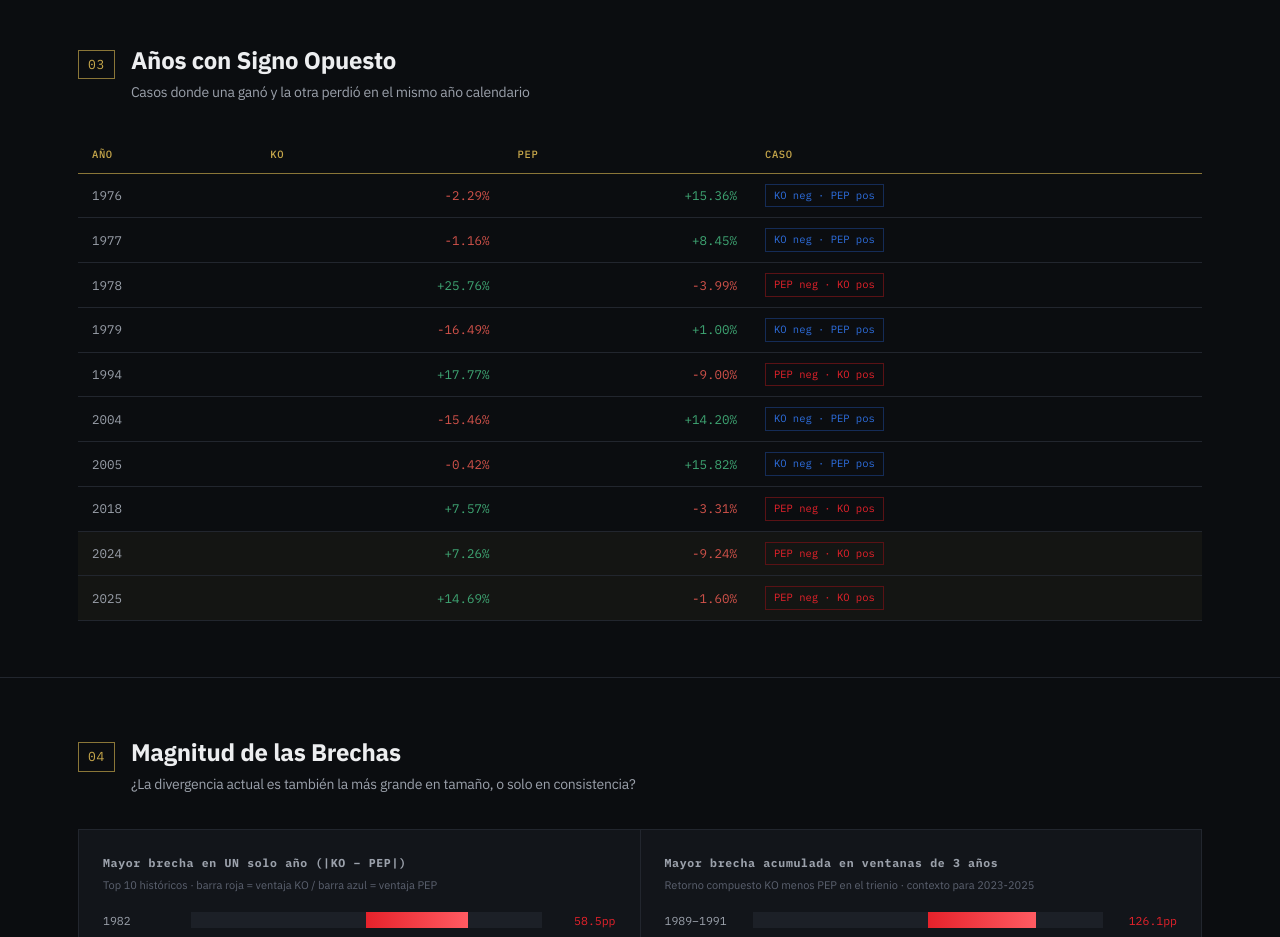
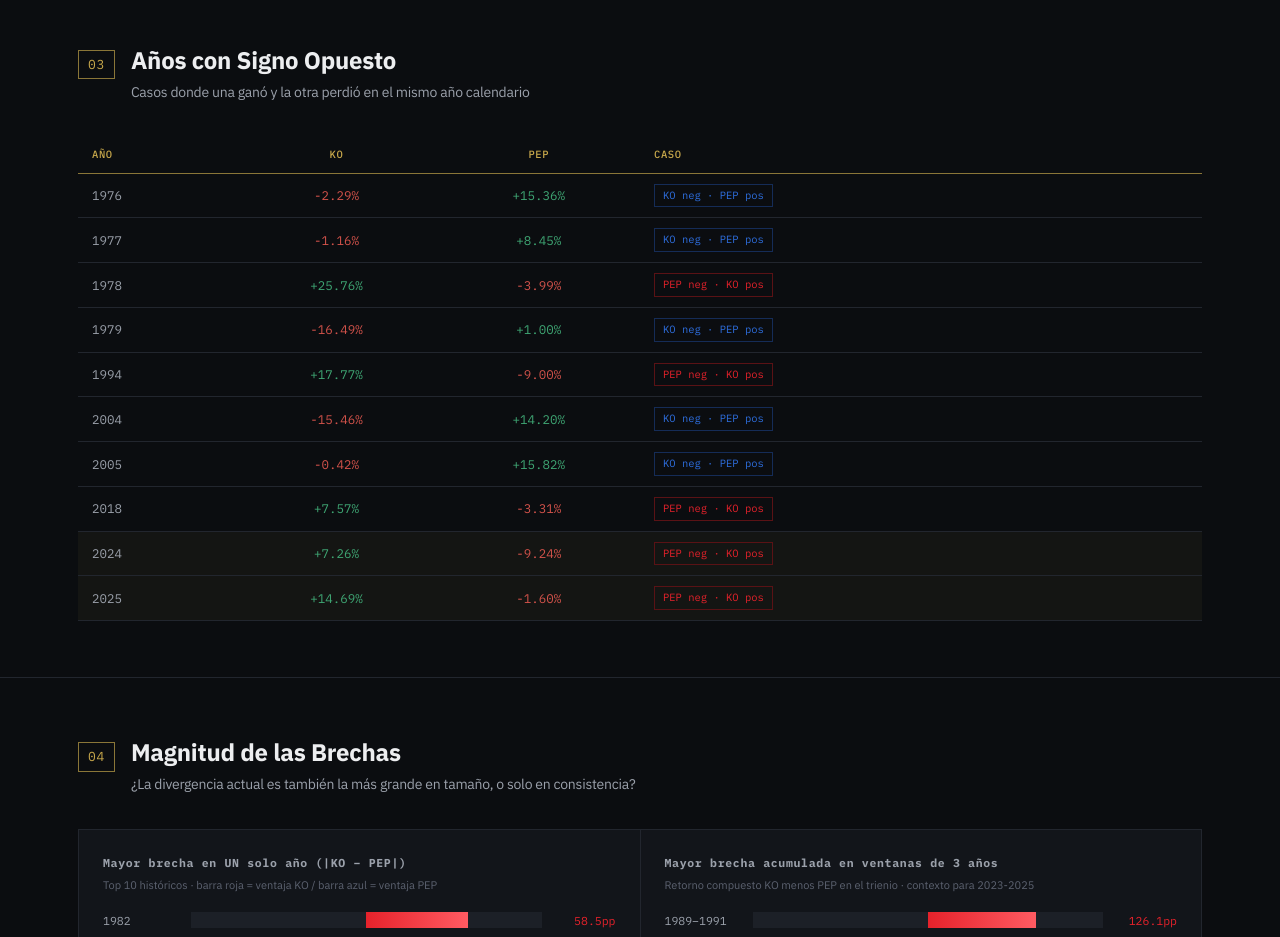
Before and after one commit to hugohernantanos-mda/Hugoilcapitano, a plain HTML site: page ko_vs_pep_divergencias.html in a window 1280 px wide. Shown: the part 1860-2797 px from the top of the page. Drawn offline with Linux system fonts and the light colour scheme.

Commit message:
Add files via upload

```diff
--- a/ko_vs_pep_divergencias.html
+++ b/ko_vs_pep_divergencias.html
@@ -165,14 +165,19 @@
   .record-callout b{color:var(--gold);}
 
   /* ---------- 03 opposite years ---------- */
-  .opp-table{width:100%; border-collapse:collapse; font-family:'IBM Plex Mono'; font-size:12.5px;}
+  .opp-table{width:100%; border-collapse:collapse; font-family:'IBM Plex Mono'; font-size:12.5px; table-layout:fixed;}
+  .opp-table col.c-year{width:14%;}
+  .opp-table col.c-num{width:18%;}
+  .opp-table col.c-case{width:50%;}
   .opp-table th{
-    text-align:left; padding:10px 14px; border-bottom:1px solid var(--gold-dim);
+    text-align:center; padding:10px 14px; border-bottom:1px solid var(--gold-dim);
     color:var(--gold); font-weight:500; text-transform:uppercase; font-size:10.5px; letter-spacing:0.06em;
   }
-  .opp-table td{padding:10px 14px; border-bottom:1px solid var(--line); color:var(--text-dim);}
+  .opp-table th.left{text-align:left;}
+  .opp-table td{padding:10px 14px; border-bottom:1px solid var(--line); color:var(--text-dim); text-align:center;}
+  .opp-table td.left{text-align:left;}
   .opp-table tr:hover td{background:var(--bg-panel-2); color:var(--text);}
-  .opp-table td.num{text-align:right;}
+  .opp-table td.num{text-align:center;}
   .opp-table td.num.pos{color:var(--pos);}
   .opp-table td.num.neg{color:var(--neg);}
   .opp-table tr.hi td{background:rgba(200,168,75,0.05);}
@@ -444,20 +449,23 @@
     </div>
 
     <table class="opp-table">
+      <colgroup>
+        <col class="c-year"><col class="c-num"><col class="c-num"><col class="c-case">
+      </colgroup>
       <thead>
-        <tr><th>Año</th><th>KO</th><th>PEP</th><th>Caso</th></tr>
+        <tr><th class="left">Año</th><th>KO</th><th>PEP</th><th class="left">Caso</th></tr>
       </thead>
       <tbody>
-        <tr><td>1976</td><td class="num neg">-2.29%</td><td class="num pos">+15.36%</td><td><span class="case-tag a">KO neg · PEP pos</span></td></tr>
-        <tr><td>1977</td><td class="num neg">-1.16%</td><td class="num pos">+8.45%</td><td><span class="case-tag a">KO neg · PEP pos</span></td></tr>
-        <tr><td>1978</td><td class="num pos">+25.76%</td><td class="num neg">-3.99%</td><td><span class="case-tag b">PEP neg · KO pos</span></td></tr>
-        <tr><td>1979</td><td class="num neg">-16.49%</td><td class="num pos">+1.00%</td><td><span class="case-tag a">KO neg · PEP pos</span></td></tr>
-        <tr><td>1994</td><td class="num pos">+17.77%</td><td class="num neg">-9.00%</td><td><span class="case-tag b">PEP neg · KO pos</span></td></tr>
-        <tr><td>2004</td><td class="num neg">-15.46%</td><td class="num pos">+14.20%</td><td><span class="case-tag a">KO neg · PEP pos</span></td></tr>
-        <tr><td>2005</td><td class="num neg">-0.42%</td><td class="num pos">+15.82%</td><td><span class="case-tag a">KO neg · PEP pos</span></td></tr>
-        <tr><td>2018</td><td class="num pos">+7.57%</td><td class="num neg">-3.31%</td><td><span class="case-tag b">PEP neg · KO pos</span></td></tr>
-        <tr class="hi"><td>2024</td><td class="num pos">+7.26%</td><td class="num neg">-9.24%</td><td><span class="case-tag b">PEP neg · KO pos</span></td></tr>
-        <tr class="hi"><td>2025</td><td class="num pos">+14.69%</td><td class="num neg">-1.60%</td><td><span class="case-tag b">PEP neg · KO pos</span></td></tr>
+        <tr><td class="left">1976</td><td class="num neg">-2.29%</td><td class="num pos">+15.36%</td><td class="left"><span class="case-tag a">KO neg · PEP pos</span></td></tr>
+        <tr><td class="left">1977</td><td class="num neg">-1.16%</td><td class="num pos">+8.45%</td><td class="left"><span class="case-tag a">KO neg · PEP pos</span></td></tr>
+        <tr><td class="left">1978</td><td class="num pos">+25.76%</td><td class="num neg">-3.99%</td><td class="left"><span class="case-tag b">PEP neg · KO pos</span></td></tr>
+        <tr><td class="left">1979</td><td class="num neg">-16.49%</td><td class="num pos">+1.00%</td><td class="left"><span class="case-tag a">KO neg · PEP pos</span></td></tr>
+        <tr><td class="left">1994</td><td class="num pos">+17.77%</td><td class="num neg">-9.00%</td><td class="left"><span class="case-tag b">PEP neg · KO pos</span></td></tr>
+        <tr><td class="left">2004</td><td class="num neg">-15.46%</td><td class="num pos">+14.20%</td><td class="left"><span class="case-tag a">KO neg · PEP pos</span></td></tr>
+        <tr><td class="left">2005</td><td class="num neg">-0.42%</td><td class="num pos">+15.82%</td><td class="left"><span class="case-tag a">KO neg · PEP pos</span></td></tr>
+        <tr><td class="left">2018</td><td class="num pos">+7.57%</td><td class="num neg">-3.31%</td><td class="left"><span class="case-tag b">PEP neg · KO pos</span></td></tr>
+        <tr class="hi"><td class="left">2024</td><td class="num pos">+7.26%</td><td class="num neg">-9.24%</td><td class="left"><span class="case-tag b">PEP neg · KO pos</span></td></tr>
+        <tr class="hi"><td class="left">2025</td><td class="num pos">+14.69%</td><td class="num neg">-1.60%</td><td class="left"><span class="case-tag b">PEP neg · KO pos</span></td></tr>
       </tbody>
     </table>
   </div>
```
